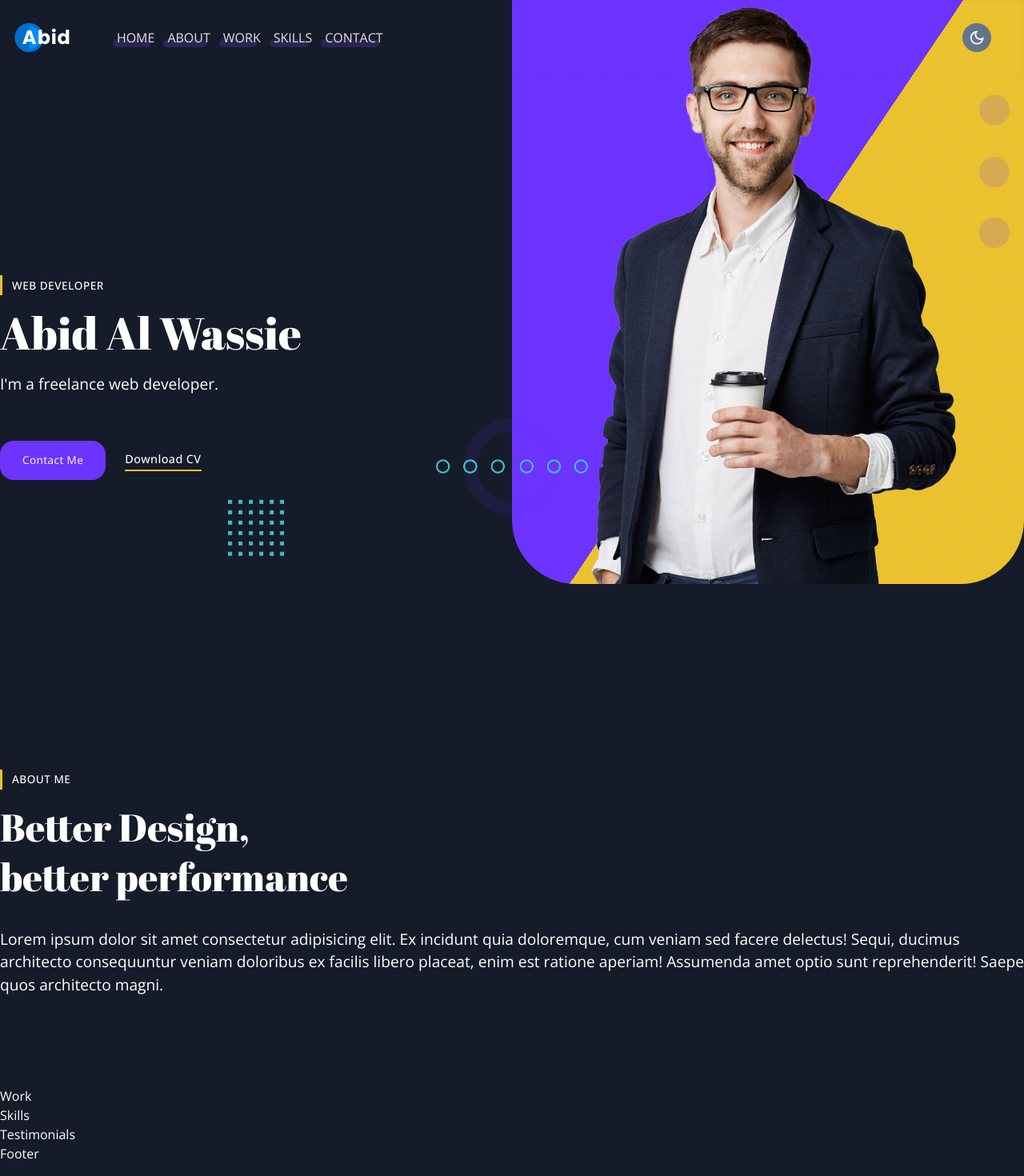
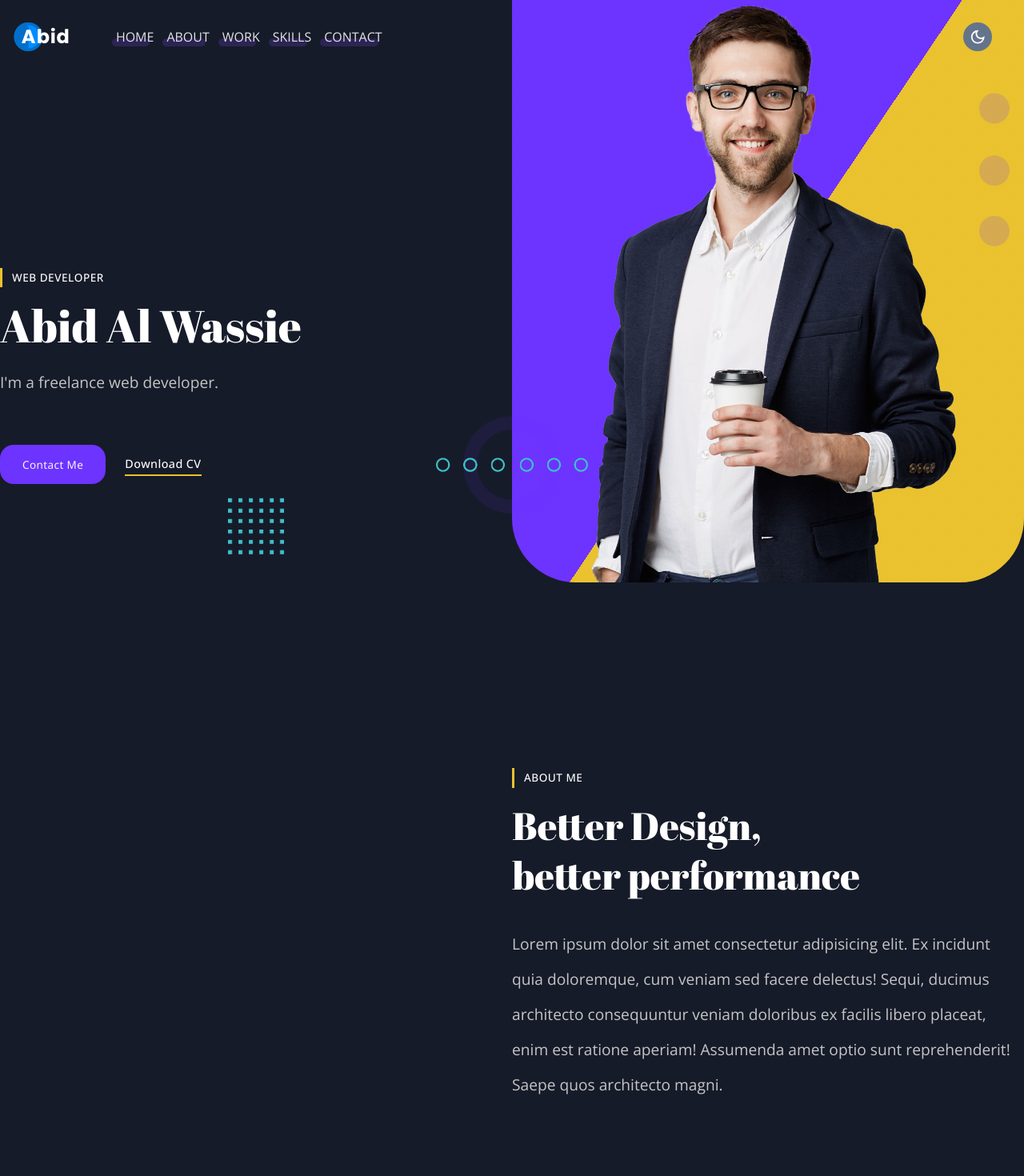
Before and after one commit to AbidAlWassie/React-Portfolio-main, a React (Create React App) app: page / in a window 1280 px wide. Shown: the top 1470 px of the page at 80% size. Built offline with nearby package versions, Linux system fonts and the light colour scheme.

Commit message:
made some ui changes

```diff
--- a/src/App.css
+++ b/src/App.css
@@ -109,6 +109,8 @@ html {
 .text {
   font-size: 1.2rem;
   margin: .2rem 0;
+  line-height: 2.3;
+  color: #c5c5c5;
 }
 
 /* Header Styles */
--- a/src/container/About/About.jsx
+++ b/src/container/About/About.jsx
@@ -5,12 +5,11 @@ const About = () => {
   return (
     <div className="about" id="about">
       <div className="container flex justify-between items-center mx-auto">
-      <div className="about-grid">
-      <div className="about-info">
+      <div className="about-flex flex-[1]"></div>
+      <div className="about-info flex-[1]">
         <h3 className="sub-heading">About me</h3>
         <h1 className="heading">Better Design,<br /> better performance</h1>
         <p className="text">Lorem ipsum dolor sit amet consectetur adipisicing elit. Ex incidunt quia doloremque, cum veniam sed facere delectus! Sequi, ducimus architecto consequuntur veniam doloribus ex facilis libero placeat, enim est ratione aperiam! Assumenda amet optio sunt reprehenderit! Saepe quos architecto magni.</p>
-      </div>
       </div>
 
       </div>
--- a/src/index.css
+++ b/src/index.css
@@ -5,7 +5,7 @@
 @layer components {
 
   .navbar {
-    @apply w-full flex justify-between items-center border border-[#2a223d09] z-[2] select-none py-7 px-6 bg-transparent transition-all ease-in-out duration-200;
+    @apply w-full flex justify-between items-center z-[2] select-none py-7 px-6 bg-transparent transition-all ease-in-out duration-200;
   }
 
   .navbar.scrolled {
```
